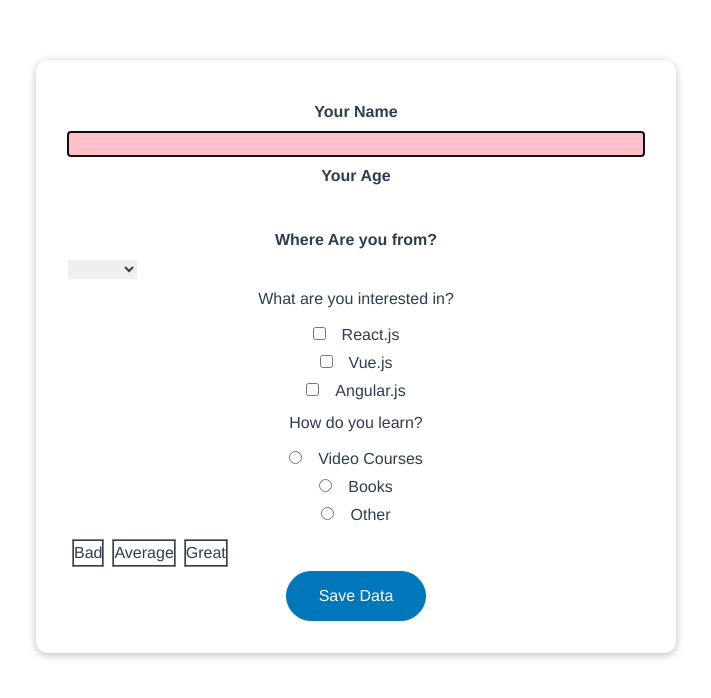
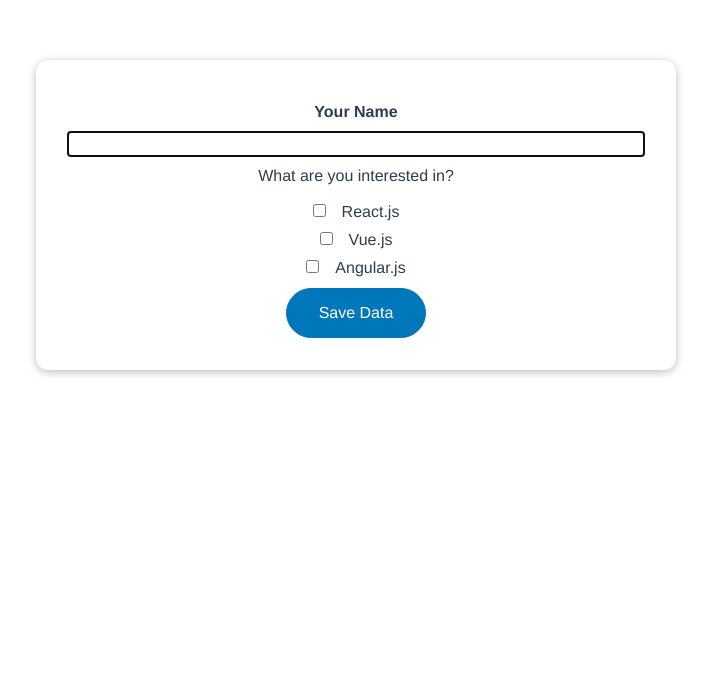
Before and after one commit to hita-fttk/vite-tutorial, a Vue app in the folder vite-app/: page / in a window 1280 px wide. Shown: the top 698 px of the page, without its empty margins (284-995 px from the left). Built offline with nearby package versions, Linux system fonts and the light colour scheme.

Commit message:
新たにForm.vueを作成した。

```diff
--- a/vite-app/src/components/Form.vue
+++ b/vite-app/src/components/Form.vue
@@ -1,32 +1,19 @@
 <script setup lang="ts">
-import { DirectiveBinding, ref, watch } from 'vue';
-import Rating from './Rating.vue';
+import { ref } from 'vue';
 
 const vFocus = {
-  mounted: (el:HTMLElement,binding:DirectiveBinding)=>{
+  mounted: (el: HTMLElement) => {
     el.focus()
+  }
+}
 
-    if(binding.modifiers.alert){
-      el.style.backgroundColor = 'pink'
-    }
-  }}
+const userName = ref<string>('')
+const interest = ref([])
 
-const userName = ref<string>('');
-const from = ref<string>('Japan');
-const interest = ref([]);
-const ratings = ref<string>('')
+const onSubmit = (e: Event) => {
 
-const onSubmit = ()=>{
-  console.log(userName.value);
-  console.log(from.value);
-  console.log(ratings.value);
-
-  console.log('submit');
+  interest.value = []
 }
-watch(interest,()=>{
-  console.log(interest.value);
-
-})
 
 
 </script>
@@ -35,52 +22,28 @@ watch(interest,()=>{
   <form>
     <div class="form-control">
       <label for="user-name">Your Name</label>
-      <input v-focus.alert v-model="userName" id="user-name" name="user-name" type="text" />
-    </div>
-    <div class="form-control">
-      <label for="age">Your Age</label>
-      <input id="age" name="age" type="number" />
-    </div>
-    <div class="form-control">
-      <label for="from">Where Are you from?</label>
-      <select id="from" name="from" v-model="from">
-        <option value="japan">Japan</option>
-        <option value="china">China</option>
-        <option value="others">Others</option>
-      </select>
+      <input id="user-name" name="user-name" type="text" v-model.trim="userName" v-focus />
     </div>
     <div class="form-control">
       <h2>What are you interested in?</h2>
       <div>
-        <input v-model="interest" id="interest-react" name="interest" type="checkbox" />
+        <input id="interest-react" name="interest" type="checkbox" value="react" v-model="interest" />
         <label for="interest-react">React.js</label>
       </div>
       <div>
-        <input v-model="interest" id="interest-vue" name="interest" type="checkbox" />
+        <input id="interest-vue" name="interest" type="checkbox" value="vue" v-model="interest" />
         <label for="interest-vue">Vue.js</label>
       </div>
       <div>
-        <input v-model="interest" id="interest-angular" name="interest" type="checkbox" />
+        <input
+          id="interest-angular"
+          name="interest"
+          type="checkbox"
+          value="angular"
+          v-model="interest"
+        />
         <label for="interest-angular">Angular.js</label>
       </div>
-    </div>
-    <div class="form-control">
-      <h2>How do you learn?</h2>
-      <div>
-        <input id="how-video" name="how" type="radio" />
-        <label for="how-video">Video Courses</label>
-      </div>
-      <div>
-        <input id="how-books" name="how" type="radio" />
-        <label for="how-books">Books</label>
-      </div>
-      <div>
-        <input id="how-other" name="how" type="radio" />
-        <label for="how-other">Other</label>
-      </div>
-    </div>
-    <div>
-      <Rating v-model="ratings" />
     </div>
     <div>
       <button @click.prevent="onSubmit">Save Data</button>
```
